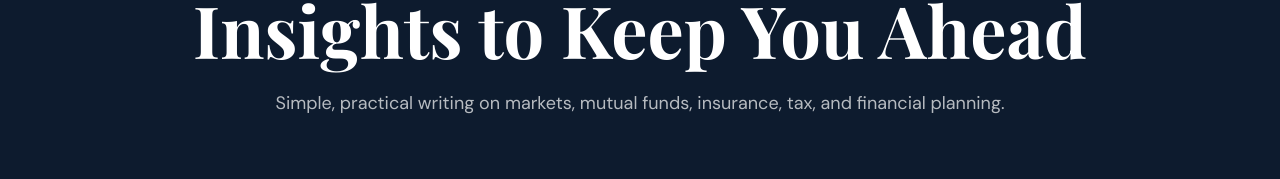
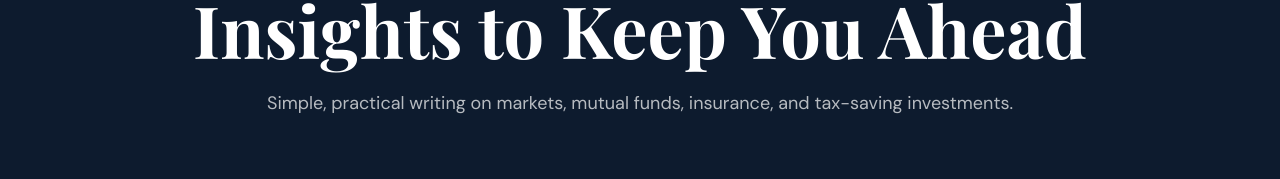
Before and after one commit to SwarikaaM/radds-v2, a React (Vite) app: page /blog in a window 1280 px wide. Shown: the part 103-282 px from the top of the page. Built offline with nearby package versions, Linux system fonts and the light colour scheme; a web font is replaced by a local one.

Commit message:
minor blog featured fix

```diff
--- a/src/components/blog/BlogHero.jsx
+++ b/src/components/blog/BlogHero.jsx
@@ -11,8 +11,8 @@ export default function BlogHero() {
 
           <p className="text-lg text-white/70 max-w-3xl mx-auto">
             Simple, practical writing on markets,
-            mutual funds, insurance, tax, and
-            financial planning.
+            mutual funds, insurance, and
+            tax-saving investments.
           </p>
         </ScrollReveal>
       </div>
--- a/src/components/home/BlogPreview.jsx
+++ b/src/components/home/BlogPreview.jsx
@@ -1,15 +1,24 @@
-import { useRef, useState } from "react";
+import { useRef, useEffect, useState } from "react";
 import { Link } from "react-router-dom";
 import { motion } from "framer-motion";
 import { ArrowUpRight, ChevronLeft, ChevronRight } from "lucide-react";
 import SectionHeader from "../ui/SectionHeader";
 import BlogCard from "../blog/BlogCard";
 import { blogPosts } from "../../data/blog";
+import { fetchPosts } from "../../utils/blogUtils";
 
 export default function BlogPreview() {
   const trackRef = useRef(null);
   const [canScrollLeft, setCanScrollLeft] = useState(false);
   const [canScrollRight, setCanScrollRight] = useState(true);
+  const [blogPosts, setBlogPosts] = useState([]);
+
+  useEffect(() => {
+    fetchPosts().then((posts) => {
+      const featured = posts.filter((p) => p.featured);
+      setBlogPosts((featured.length > 0 ? featured : posts).slice(0, 8));
+    });
+  }, []);
 
   const SCROLL_BY = 380;
 
--- a/src/pages/Admin.jsx
+++ b/src/pages/Admin.jsx
@@ -3,7 +3,7 @@ import { Plus, Trash2, Edit2, Eye, EyeOff, LogOut, ChevronDown, ChevronUp, Save,
 import { slugify } from "../utils/blogUtils";
 
 const TOKEN_KEY = "radds_admin_token";
-const CATEGORIES = ["SIP Investing", "Market Analysis", "Goal Planning", "Insurance", "Tax Planning", "Mutual Funds", "Financial Planning"];
+const CATEGORIES = ["SIP Investing", "Market Analysis", "Goal Based", "Insurance", "Tax Planning", "Mutual Funds", "Financial"];
 
 // ── Token helpers ────────────────────────────────────────────────────────
 function getToken() {
```
